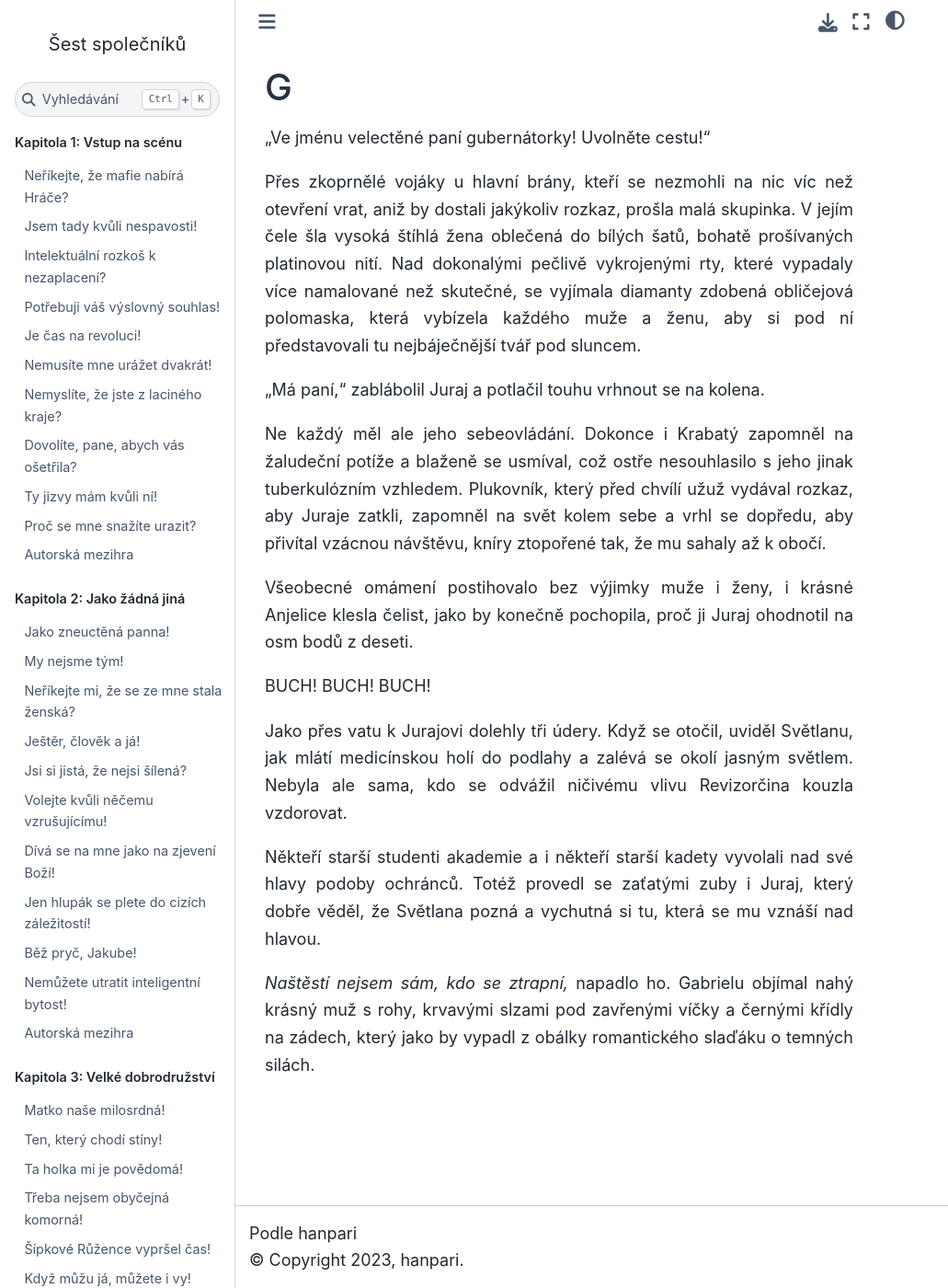
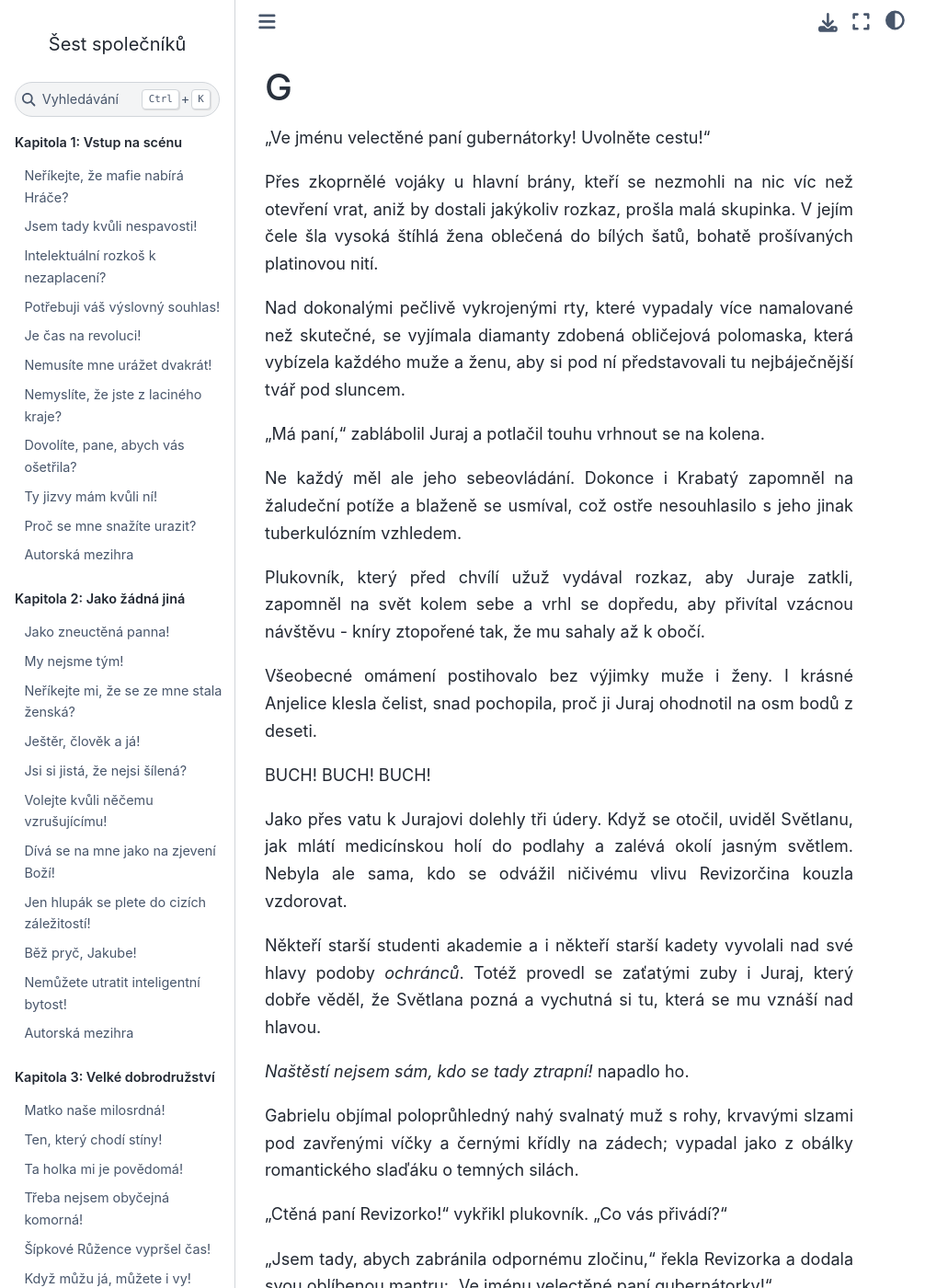
Before and after one commit to hanpari/sest-spolecniku, a Sphinx documentation site: the page built from source/sest_spolecniku/016/03.md, in a window 1280 px wide and 1400 px high. Shown: the whole window at 92% size, without its empty margins (0-1031 px from the left). Built offline with Sphinx 7.4.7 and the Sphinx Book theme 1.1.4, drawn with Linux system fonts in a browser that asks for light colours; pages that are not in the unit, such as notebooks, are missing from menus; some of the changed lines change nothing that is shown; some of the changed text lies outside the part shown.

Commit message:
Plukovnik

```diff
--- a/source/sest_spolecniku/016/03.md
+++ b/source/sest_spolecniku/016/03.md
@@ -2,19 +2,54 @@
 
 "Ve jménu velectěné paní gubernátorky! Uvolněte cestu!"
 
-Přes zkoprnělé vojáky u hlavní brány, kteří se nezmohli na nic víc než otevření vrat, aniž by dostali jakýkoliv rozkaz, prošla malá skupinka. V jejím čele šla vysoká štíhlá žena oblečená do bílých šatů, bohatě prošívaných platinovou nití. Nad dokonalými pečlivě vykrojenými rty, které vypadaly více  namalované než skutečné, se vyjímala diamanty zdobená obličejová polomaska, která vybízela každého muže a ženu, aby si pod ní představovali tu nejbáječnější tvář pod sluncem.
+Přes zkoprnělé vojáky u hlavní brány, kteří se nezmohli na nic víc než otevření vrat, aniž by dostali jakýkoliv rozkaz, prošla malá skupinka. V jejím čele šla vysoká štíhlá žena oblečená do bílých šatů, bohatě prošívaných platinovou nití.
+
+Nad dokonalými pečlivě vykrojenými rty, které vypadaly více  namalované než skutečné, se vyjímala diamanty zdobená obličejová polomaska, která vybízela každého muže a ženu, aby si pod ní představovali tu nejbáječnější tvář pod sluncem.
 
 "Má paní," zablábolil Juraj a potlačil touhu vrhnout se na kolena.
 
 Ne každý měl ale jeho sebeovládání. Dokonce i Krabatý zapomněl na žaludeční potíže a blaženě se usmíval, což ostře nesouhlasilo s jeho jinak tuberkulózním vzhledem.
-Plukovník, který před chvílí užuž vydával rozkaz, aby Juraje zatkli, zapomněl na svět kolem sebe a vrhl se dopředu, aby přivítal vzácnou návštěvu, kníry ztopořené tak, že mu sahaly až k obočí.
 
-Všeobecné omámení postihovalo bez výjimky muže i ženy, i krásné Anjelice klesla čelist, jako by konečně pochopila, proč ji Juraj ohodnotil na osm bodů z deseti.
+Plukovník, který před chvílí užuž vydával rozkaz, aby Juraje zatkli, zapomněl na svět kolem sebe a vrhl se dopředu, aby přivítal vzácnou návštěvu - kníry ztopořené tak, že mu sahaly až k obočí.
+
+Všeobecné omámení postihovalo bez výjimky muže i ženy. I krásné Anjelice klesla čelist, snad pochopila, proč ji Juraj ohodnotil na osm bodů z deseti.
 
 BUCH! BUCH! BUCH!
 
-Jako přes vatu k Jurajovi dolehly tři údery. Když se otočil, uviděl Světlanu, jak mlátí medicínskou holí do podlahy a zalévá se okolí jasným světlem. Nebyla ale sama, kdo se odvážil ničivému vlivu Revizorčina kouzla vzdorovat.
+Jako přes vatu k Jurajovi dolehly tři údery. Když se otočil, uviděl Světlanu, jak mlátí medicínskou holí do podlahy a zalévá okolí jasným světlem. Nebyla ale sama, kdo se odvážil ničivému vlivu Revizorčina kouzla vzdorovat.
 
-Někteří starší studenti akademie a i někteří starší kadety vyvolali nad své hlavy podoby ochránců. Totéž provedl se zaťatými zuby i Juraj, který dobře věděl, že Světlana pozná a vychutná si tu, která se mu vznáší nad hlavou.
+Někteří starší studenti akademie a i někteří starší kadety vyvolali nad své hlavy podoby *ochránců*. Totéž provedl se zaťatými zuby i Juraj, který dobře věděl, že Světlana pozná a vychutná si tu, která se mu vznáší nad hlavou.
 
-*Naštěstí nejsem sám, kdo se ztrapní,* napadlo ho. Gabrielu objímal nahý krásný muž s rohy, krvavými slzami pod zavřenými víčky a černými křídly na zádech, který jako by vypadl z obálky romantického slaďáku o temných silách.
+*Naštěstí nejsem sám, kdo se tady ztrapní!* napadlo ho.
+
+Gabrielu objímal poloprůhledný nahý svalnatý muž s rohy, krvavými slzami pod zavřenými víčky a černými křídly na zádech; vypadal jako z obálky romantického slaďáku o temných silách.
+
+"Ctěná paní Revizorko!" vykřikl plukovník. "Co vás přivádí?"
+
+"Jsem tady, abych zabránila odpornému zločinu," řekla Revizorka a dodala svou oblíbenou mantru: "Ve jménu velectěné paní gubernátorky!"
+
+"Přirozeně, v jejím slavném jménu," souhlasil plukovník, otočil se a ukázal na Juraje. "Zatkněte ho! Zostudil naše kasárna!"
+
+Vojáci měli potíže vnímat a vyplnit jeho rozkaz. Hýbali se neochotně a ztuhle.
+
+"Co to dělají?" zeptala se Revizorka rozmrzele, když viděla, že se četa vojáků blíží k Jurajovi, kopí připravené k útoku.
+
+"Ten mladý muž se odvážil na veřejnosti obléct bílou barvu. Předstírá, že je něčím, čím není. Proto jste přece tady, ctěná paní. To přece chcete!"
+
+"Proč bych, u všech všudy, měla chtít, abyste zatkl mého chráněnce, člověče?"
+
+"Chrá-chráněnce?"
+
+Trvalo notnou chvíli než každý pochopil, co Revizorka vyhlásila.
+
+"Chráněnec?" zopakoval plukovník a mávl rukou. "Nechte ho být! To je v pořádku!"
+
+Ale když se otočil, Juraj zaznamenal, že nic není v pořádku. Plukovník, který se mu zatím jevil zcela příčetný, vykazoval podobné známky jako svého času rozparáděný cukrář. Měl nepřátelský výraz zdivočelého psa, kterému berou kost.
+
+*Být jejím vyvoleným je opravdu poukázka na malér,* pomyslel si. *Nikdo není na mé straně. Ani Prachovec s Krabatým, ne snad, že bych v to doufal.*
+
+"Hodně štěstí, příteli," uslyšel za sebou tichý hlas. "Ať už skončíš jakkoliv, nikdo ti nemůže upřít odvahu hrdiny."
+
+"Nebo hloupost ignoranta," opáčil Juraj lítostivě a otočil se na Azimíra, kterému se nad hlavou vznášel velký dravý pták se sveřepým pohledem. "Na tebe nepůsobí?"
+
+"Samozřejmě že ano," opáčil Azimír. "Ale umím se ovládat." Pak pro sebe zabručel: "Napsal bych otci, že velitelem se tady stal člověk, který neumí ani vytvořit prostého ochránce. Ale to by byla voda na jeho mlýn."
```
